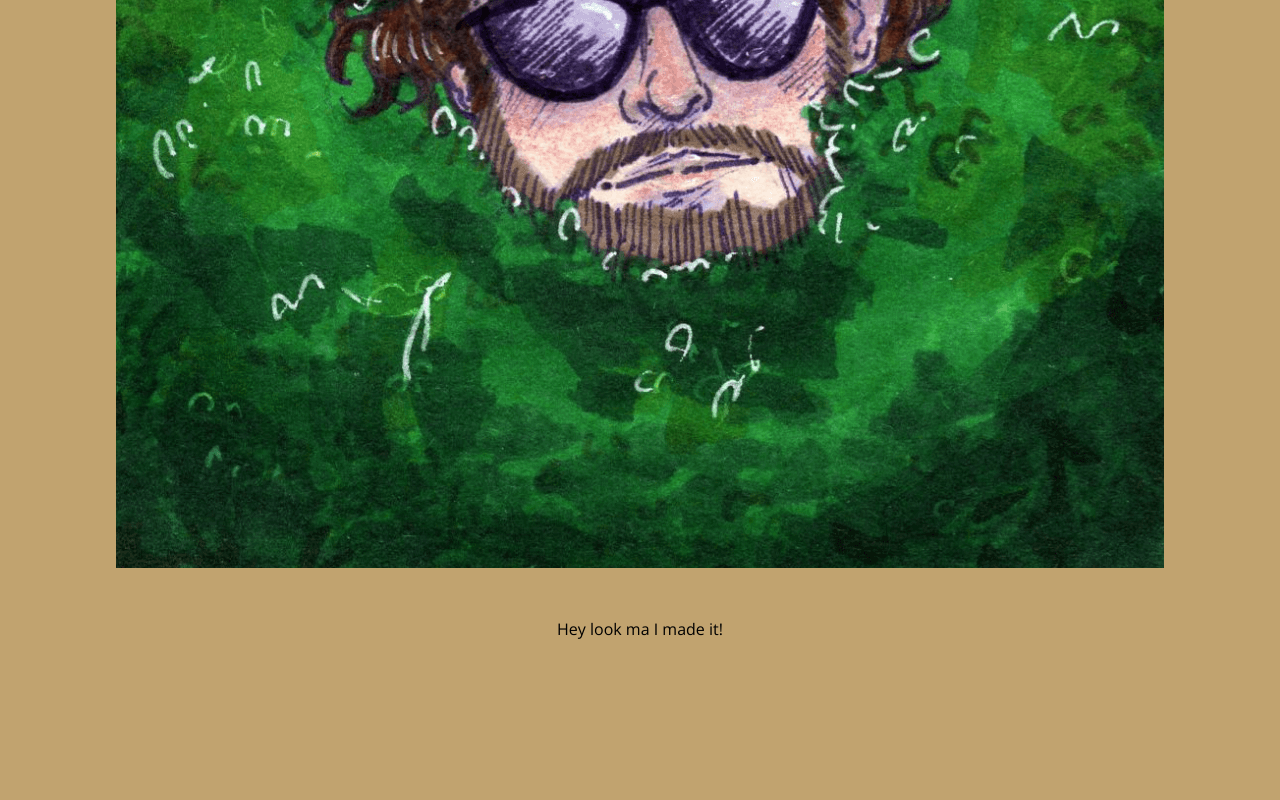
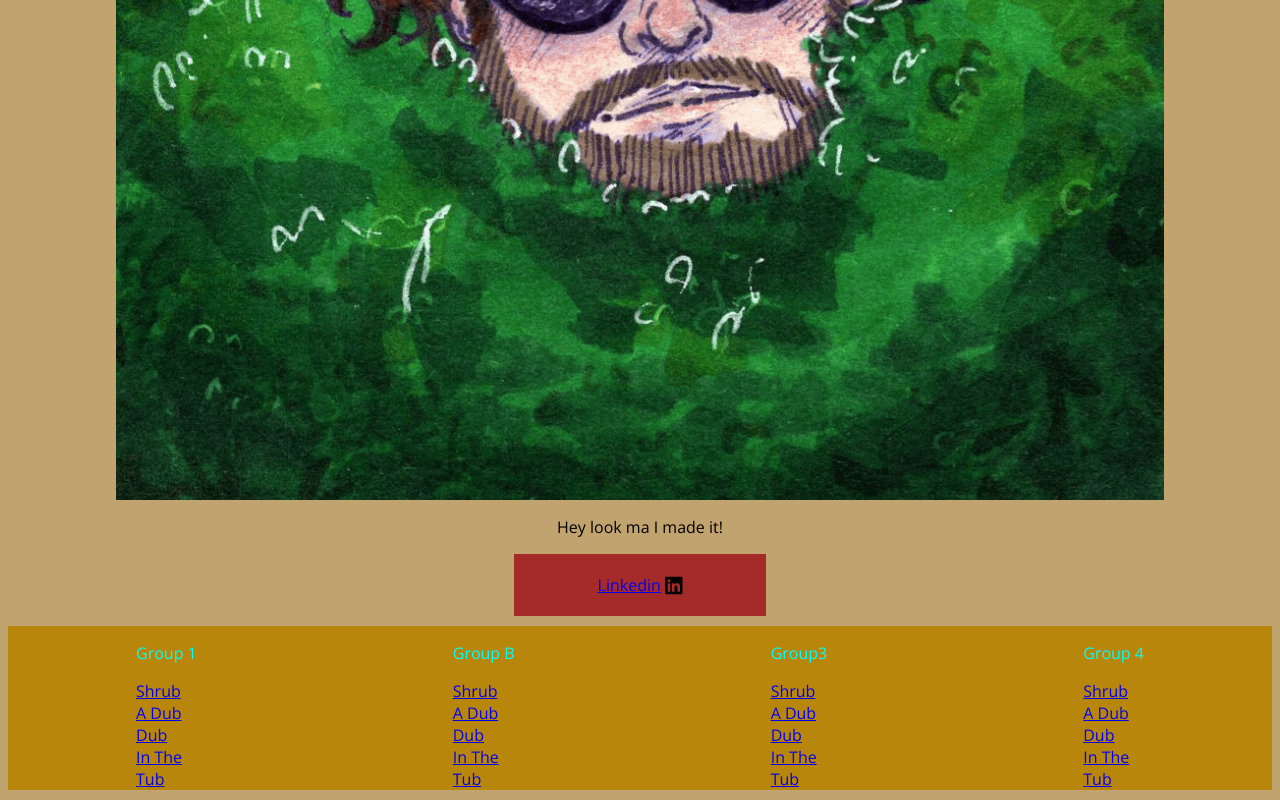
Before and after one commit to ShrubADubDub/MyFirstWebsite, a plain HTML site: page index.html in a window 1280 px wide. Shown: the part 502-1302 px from the top of the page. Before the commit the page ends 1192 px from the top, so only its background shows below. Drawn offline with nearby package versions, Linux system fonts and the light colour scheme.

Commit message:
adding flexbox groups

```diff
--- a/index.html
+++ b/index.html
@@ -1,20 +1,87 @@
+<!--notes in html are done with angle bracket,bang,dash dash-->
+
 <!DOCTYPE html>
 <html lang="en">
+
 <head>
     <meta charset="UTF-8">
     <meta name="viewport" content="width=device-width, initial-scale=1.0">
     <meta http-equiv="X-UA-Compatible" content="ie=edge">
     <title>Portfolio</title>
 
-<link href="style.css" rel="stylesheet">
-<link href="https://fonts.googleapis.com/css?family=Open+Sans:400,800i&display=swap" rel="stylesheet">
+    <!--this pulls in fonts and is a custom style sheet-->
+    <link href="style.css" rel="stylesheet">
+    <link href="https://fonts.googleapis.com/css?family=Open+Sans:400,800i&display=swap" rel="stylesheet">
+
+
+    <!--icon cdn: central deliver network. Delivers the font from the website
+    instead of providing icons-->
+    <script src="https://kit.fontawesome.com/1eed666320.js" crossorigin="anonymous"></script>
 
 
 </head>
+
+
+
+
 <body>
- <p class="bold-text">Sean's Portfolio (under construction)</p>
- <img src="content/shurb-small.png" id="cover-image">
-<p>Hey look ma I made it!</p>
+    <p class="bold-text">Sean's Portfolio (under construction)</p>
+    <img src="content/shurb-small.png" id="cover-image">
+    <p>Hey look ma I made it!</p>
+
+    <footer>
+            <a href="https://www.linkedin.com/in/sean-matson-a8261116a" target="blank">Linkedin</a>
+            <i class="fa-lg fab fa-linkedin"></i>
+        </footer>
+
+    <div class="container">
+        <div class="little-container">
+            <p class="header">Group 1</p>
+            <a href="#">Shrub</a>
+            <a href="#">A Dub</a>
+            <a href="#">Dub</a>
+            <a href="#">In The</a>
+            <a href="#">Tub</a>
+
+
+        </div>
+        <div class="little-container">
+                <p class="header">Group B</p>
+                <a href="#">Shrub</a>
+                <a href="#">A Dub</a>
+                <a href="#">Dub</a>
+                <a href="#">In The</a>
+                <a href="#">Tub</a>
+
+
+        </div>
+        <div class="little-container">
+                <p class="header">Group3</p>
+                <a href="#">Shrub</a>
+                <a href="#">A Dub</a>
+                <a href="#">Dub</a>
+                <a href="#">In The</a>
+                <a href="#">Tub</a>
+
+
+        </div>
+        <div class="little-container">
+                <p class="header">Group 4</p>
+                <a href="#">Shrub</a>
+                <a href="#">A Dub</a>
+                <a href="#">Dub</a>
+                <a href="#">In The</a>
+                <a href="#">Tub</a>
+
+
+        </div>
+
+
+    </div>
+
+
+
+
 
 </body>
 
--- a/style.css
+++ b/style.css
@@ -1,3 +1,5 @@
+/*notes in css are done with slash,star and ended with star,slash*/
+
 #cover-image{
     max-width: 90%;
     display: block;
@@ -17,9 +19,38 @@ body{
     font-style: oblique;
 }
 
+
+/*base font doesnt like italics*/
 p{
     text-align: center;
     vertical-align: middle;
-    line-height: 90px;
+    /* line-height: 90px;    */
+}
+
+
+footer{
+    text-align: center;
+    vertical-align: middle;
+    /* line-height: 90px;    */
+    background-color: brown;
+    padding: 20px 0px;
+    margin: 0 40%;
+}
+
+.container{
+    display:flex;
+    justify-content: space-around;
+    margin: 10px 0px 10px;
+    background-color: darkgoldenrod;
+    width: 100%;
 
 }
+
+.little-container{
+display:flex;
+flex-direction:column;
+}
+
+.header{
+    color: cyan;
+}
```
